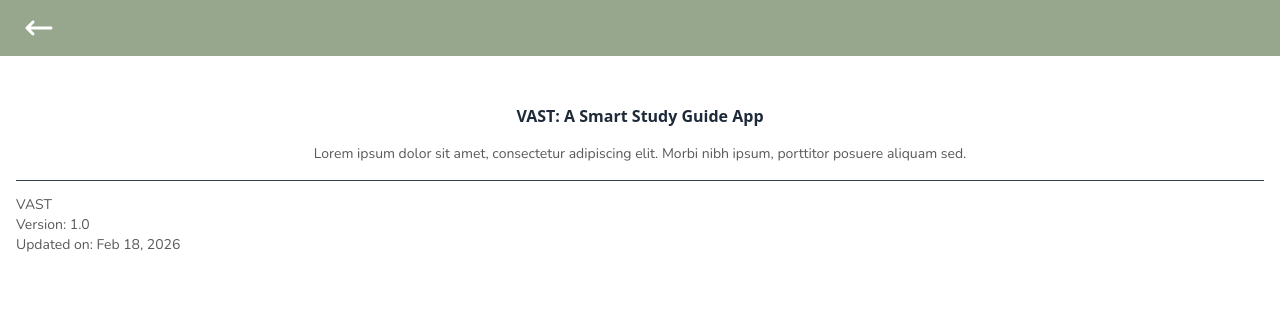
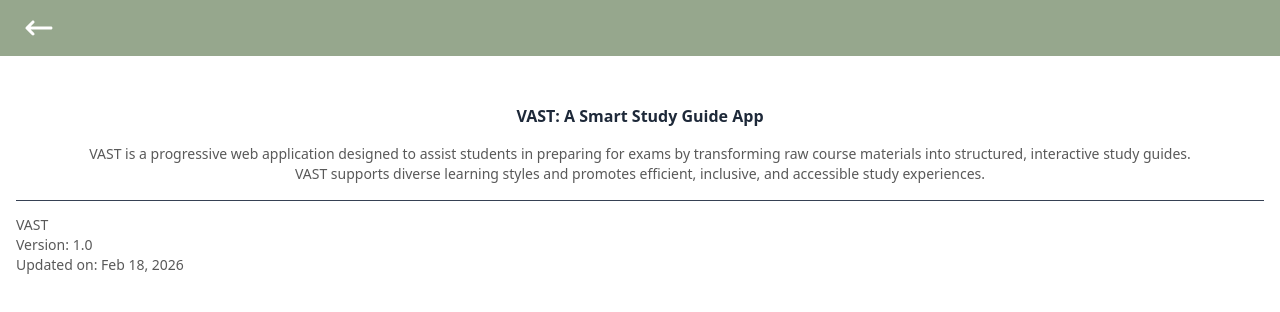
Before and after one commit to mark-well/vast, a React (Vite) app: page /about in a window 1280 px wide. Shown: the top 312 px of the page. Built offline with nearby package versions, Linux system fonts and the light colour scheme.

Commit message:
ref: add hide tts and remove random color on contents

```diff
--- a/src/components/Block.jsx
+++ b/src/components/Block.jsx
@@ -17,9 +17,14 @@ function Block({ children, type, title, items }) {
         l: getRandomNumber(0, 100, true),
     }
 
+    // const randomBgColor = {
+    //     border: `1.5px solid hsla(${randomColor.h}, ${randomColor.s}%, ${randomColor.l}%, 100%)`,
+    //     backgroundColor: `hsla(${randomColor.h}, ${randomColor.s}%, ${randomColor.l}%, 25%)`
+    // }
+
     const randomBgColor = {
-        border: `1.5px solid hsla(${randomColor.h}, ${randomColor.s}%, ${randomColor.l}%, 100%)`,
-        backgroundColor: `hsla(${randomColor.h}, ${randomColor.s}%, ${randomColor.l}%, 25%)`
+        border: "",
+        backgroundColor: "hsl(2 0% 95%)"
     }
 
     switch (type) {
--- a/src/components/TTSControl/TextToSpeechContext.jsx
+++ b/src/components/TTSControl/TextToSpeechContext.jsx
@@ -5,6 +5,7 @@ export const TextToSpeechContext = createContext();
 function TextToSpeechProvider({ children }) {
     const [synth] = useState(() => window.speechSynthesis);
     const [voices, setVoices] = useState([]);
+    const [hideTTS, setHideTTS] = useState(true);
 
     // Load voices correctly (important!)
     useEffect(() => {
@@ -97,7 +98,9 @@ function TextToSpeechProvider({ children }) {
                 synth,
                 playText,
                 stop,
-                unStop
+                unStop,
+                hideTTS,
+                setHideTTS
             }}
         >
             {children}
--- a/src/components/TTSControl/TextToSpeechControl.jsx
+++ b/src/components/TTSControl/TextToSpeechControl.jsx
@@ -2,7 +2,7 @@ import { FontAwesomeIcon } from "@fortawesome/react-fontawesome";
 import { useContext, useEffect, useState } from "react";
 import { TextToSpeechContext } from "./TextToSpeechContext";
 
-function TextToSpeechControl({ contents }) {
+function TextToSpeechControl({ contents, hide }) {
     const { voices, synth, playText, stop, unStop } = useContext(TextToSpeechContext);
 
     const [playing, setPlaying] = useState(false);
@@ -45,7 +45,7 @@ function TextToSpeechControl({ contents }) {
     };
 
     return (
-        <div className="fixed bg-(--secondary-color) max-w-80 w-4/5 flex justify-center items-center px-4 py-5 gap-x-6 rounded-sm bottom-8 left-1/2 -translate-x-1/2 default-box-shadow">
+        <div className={`${hide && "hidden"} fixed bg-(--secondary-color) max-w-80 w-4/5 flex justify-center items-center px-4 py-5 gap-x-6 rounded-sm bottom-8 left-1/2 -translate-x-1/2 default-box-shadow`}>
 
             {/* Play / Pause */}
             <FontAwesomeIcon
--- a/src/components/Tabs.jsx
+++ b/src/components/Tabs.jsx
@@ -9,6 +9,7 @@ import UploadBox from "./UploadBox";
 import { useRef } from "react";
 import LoadingDialog from "./LoadingDialog/LoadingDialog";
 import TextToSpeechControl from "./TTSControl/TextToSpeechControl";
+import { TextToSpeechContext } from "./TTSControl/TextToSpeechContext";
 
 function Tabs({ className, subjectId }) {
     const { getModulesFromSubject, addNewModuleToSubject, addContentToModule, addFlashcards } = useContext(SubjectContext);
@@ -18,6 +19,7 @@ function Tabs({ className, subjectId }) {
     const [file, setFile] = useState(null)
     const [isUploadActive, setIsUploadActive] = useState(false)
     const [showLoading, setShowLoading] = useState(false)
+    const { hideTTS } = useContext(TextToSpeechContext);
 
     const loadingDialogStyle = {
         position: "absolute",
@@ -88,7 +90,7 @@ function Tabs({ className, subjectId }) {
     return (
         <>
             <div className={`flex flex-col grow ${className || ""})`}>
-                <TextToSpeechControl contents={modules.find(tab => tab.id === activeTab)?.contents} />
+                <TextToSpeechControl contents={modules.find(tab => tab.id === activeTab)?.contents} hide={hideTTS} />
                 <div className={`${styles.tabsHeader}`}>
                     {
                         modules.map(tab => (
--- a/src/components/TooltipSubject.jsx
+++ b/src/components/TooltipSubject.jsx
@@ -2,10 +2,14 @@
 import { useNavigate, useParams } from "react-router-dom";
 import Button from "./Button";
 import styles from "./TooltipSubject.module.css";
+import { useContext } from "react";
+import { TextToSpeechContext } from "./TTSControl/TextToSpeechContext";
 
 function TooltipSubject({ className }) {
     const { id } = useParams();
     const navigate = useNavigate();
+    const { hideTTS, setHideTTS } = useContext(TextToSpeechContext);
+
     const gotoFlashcard = () => {
         const selection = window.getSelection();
         if (selection && !selection.isCollapsed) {
@@ -24,13 +28,21 @@ function TooltipSubject({ className }) {
         navigate(`/subject/${id}/notes`)
     }
 
+    const handleTextToSpeech = () => {
+        if (hideTTS) {
+            setHideTTS(false)
+        } else {
+            setHideTTS(true);
+        }
+    }
+
     return (
         <>
             <div className={`${styles.tooltip} default-box-shadow ${className || ''}`}>
                 <ul>
                     <li><Button onClick={gotoNotes}>Notes</Button></li>
                     <li><Button onClick={gotoFlashcard}>Flashcards</Button></li>
-                    <li><Button>Text to Speech</Button></li>
+                    <li><Button onClick={handleTextToSpeech}>Text to Speech</Button></li>
                 </ul>
             </div>
         </>
--- a/src/views/About.jsx
+++ b/src/views/About.jsx
@@ -9,10 +9,13 @@ function About() {
                 <div className='w-full grow px-4 flex flex-col gap-y-3.5'>
                     <div className='flex flex-col items-center gap-y-4 border-b-gray-700 border-b py-4'>
                         <h1 className='font-bold text-gray-800'>VAST: A Smart Study Guide App</h1>
-                        <p className='text-sm text-center min-w-96 font-(family-name:--font-secondary)'>Lorem ipsum dolor sit amet, consectetur adipiscing elit. Morbi nibh ipsum, porttitor posuere aliquam sed.</p>
+                        <p className='text-sm text-center min-w-96 font-secondary)'>
+                            VAST is a progressive web application designed to assist students in preparing for exams by transforming raw course materials into structured, interactive study guides.
+                            <br></br>
+                            VAST supports diverse learning styles and promotes efficient, inclusive, and accessible study experiences.</p>
                     </div>
 
-                    <div className='text-sm font-(family-name:--font-secondary)'>
+                    <div className='text-sm font-secondary)'>
                         <h2>VAST</h2>
                         <h2>Version: 1.0</h2>
                         <h2>Updated on: Feb 18, 2026</h2>
```
